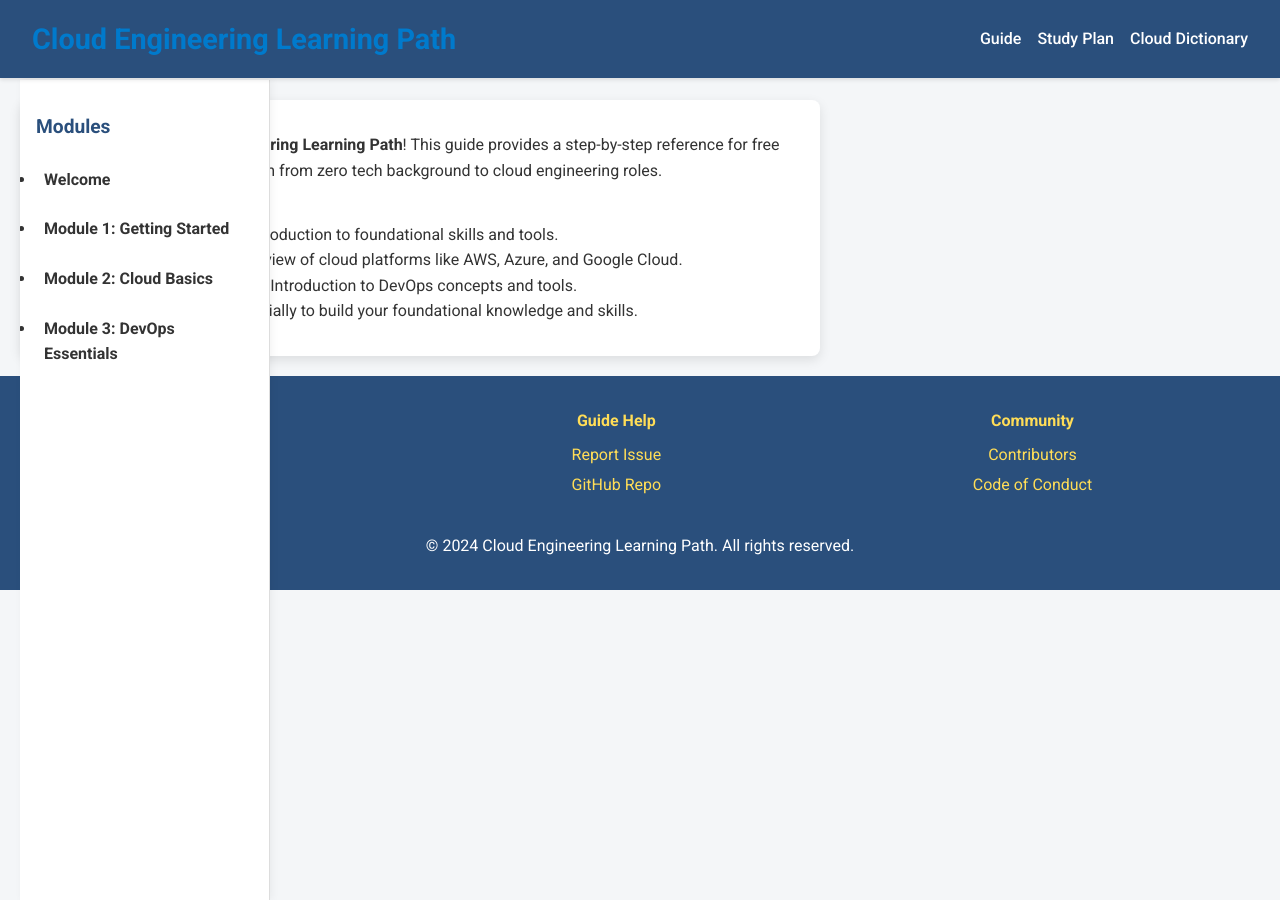
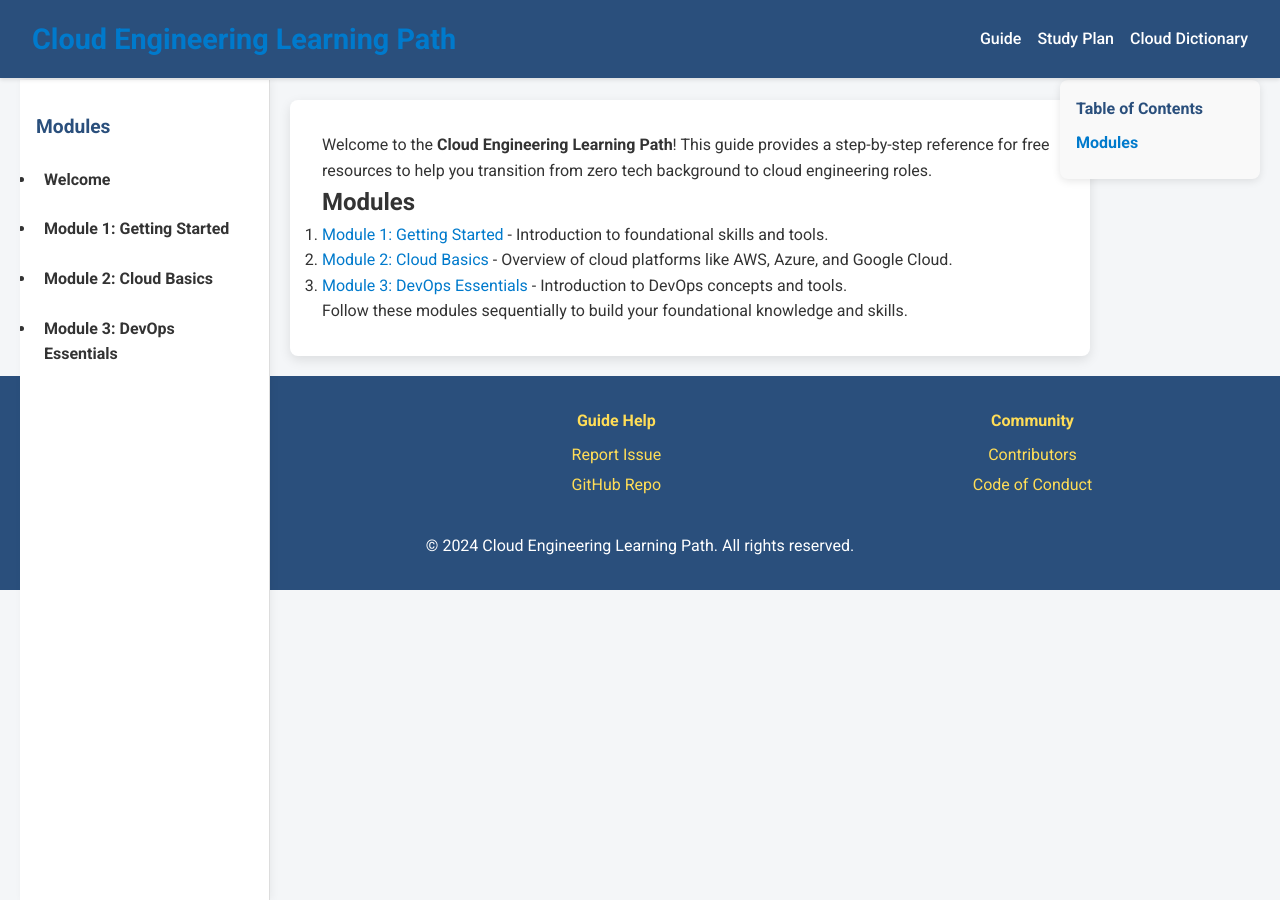
Before and after one commit to mrcloudchase/mrcloudchase.github.io, a Jekyll site: the page built from index.md, in a window 1280 px wide. Built offline with Jekyll 4.4.1, drawn with Linux system fonts in a browser that asks for light colours; some of the changed lines change nothing that is shown.

Commit message:
Update default html layout

```diff
--- a/_layouts/default.html
+++ b/_layouts/default.html
@@ -22,7 +22,7 @@
     </div>
   </header>
 
-  <!-- Layout with Sidebar and Main Content -->
+  <!-- Layout with Sidebar, Main Content, and TOC -->
   <div class="layout">
     <!-- Sidebar -->
     <aside class="sidebar">
@@ -35,14 +35,21 @@
       </ul>
     </aside>
 
-    <!-- Main Content -->
-    <main class="content">
-      <article>
-        <div class="module-card">
+    <!-- Main Content and TOC -->
+    <div class="content-container">
+      <!-- Main Content Area -->
+      <main class="content">
+        <article>
           {{ content }}
-        </div>
-      </article>
-    </main>
+        </article>
+      </main>
+
+      <!-- Table of Contents (TOC) -->
+      <aside class="toc">
+        <h3>Table of Contents</h3>
+        <ul id="toc-list"></ul>
+      </aside>
+    </div>
   </div>
 
   <!-- Footer -->
@@ -73,5 +80,29 @@
     </div>
     <p>© {{ "now" | date: "%Y" }} {{ site.title }}. All rights reserved.</p>
   </footer>
+
+  <!-- JavaScript for Dynamic TOC -->
+  <script>
+    document.addEventListener("DOMContentLoaded", function() {
+      const tocList = document.getElementById("toc-list");
+      const headings = document.querySelectorAll(".content h2, .content h3");
+
+      headings.forEach(heading => {
+        const anchor = document.createElement("a");
+        const listItem = document.createElement("li");
+
+        // Create a unique ID for each heading
+        const id = heading.textContent.toLowerCase().replace(/ /g, "-").replace(/[^\w-]+/g, "");
+        heading.setAttribute("id", id);
+
+        // Build TOC link
+        anchor.href = `#${id}`;
+        anchor.textContent = heading.textContent;
+
+        listItem.appendChild(anchor);
+        tocList.appendChild(listItem);
+      });
+    });
+  </script>
 </body>
 </html>
```
